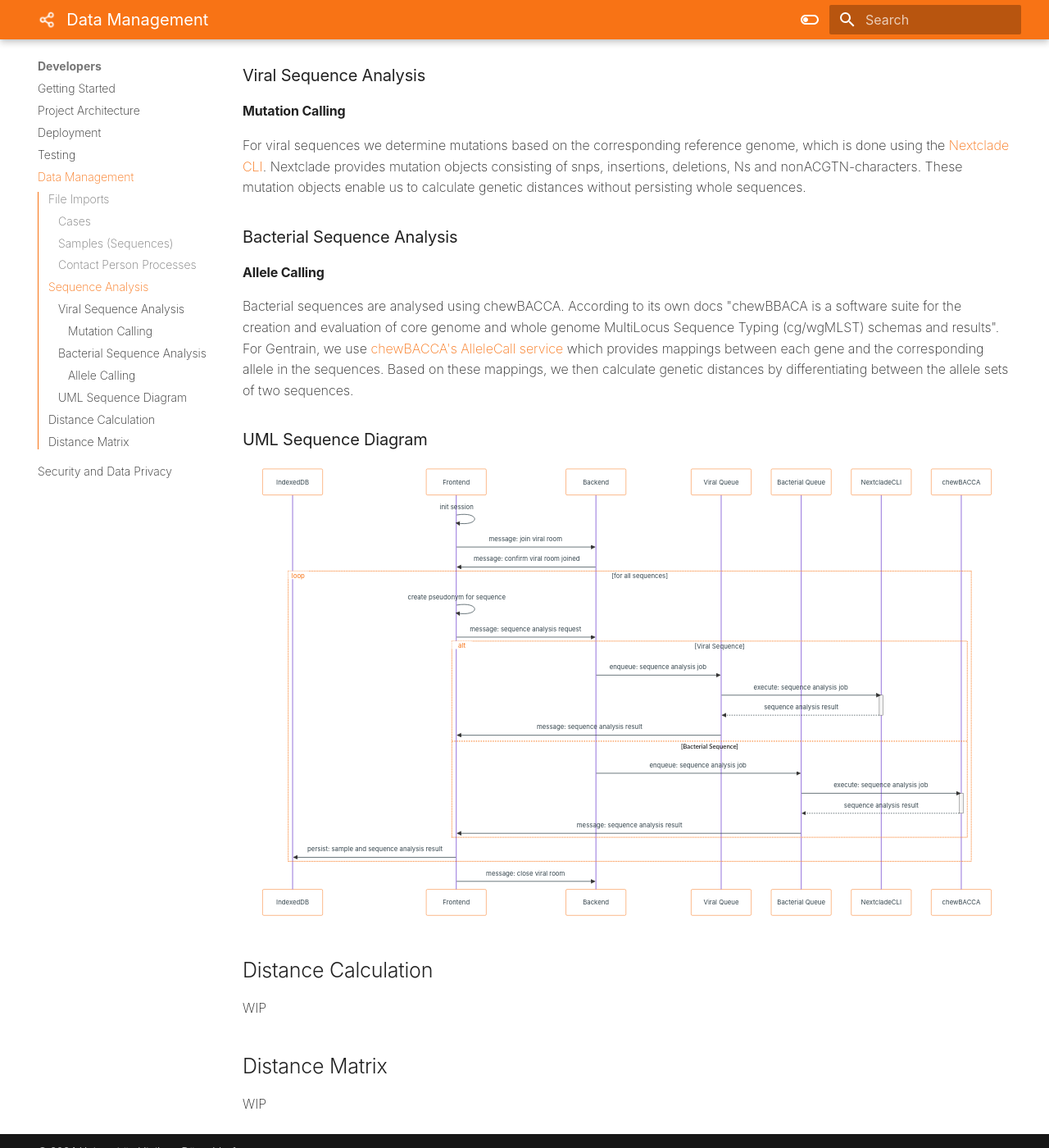
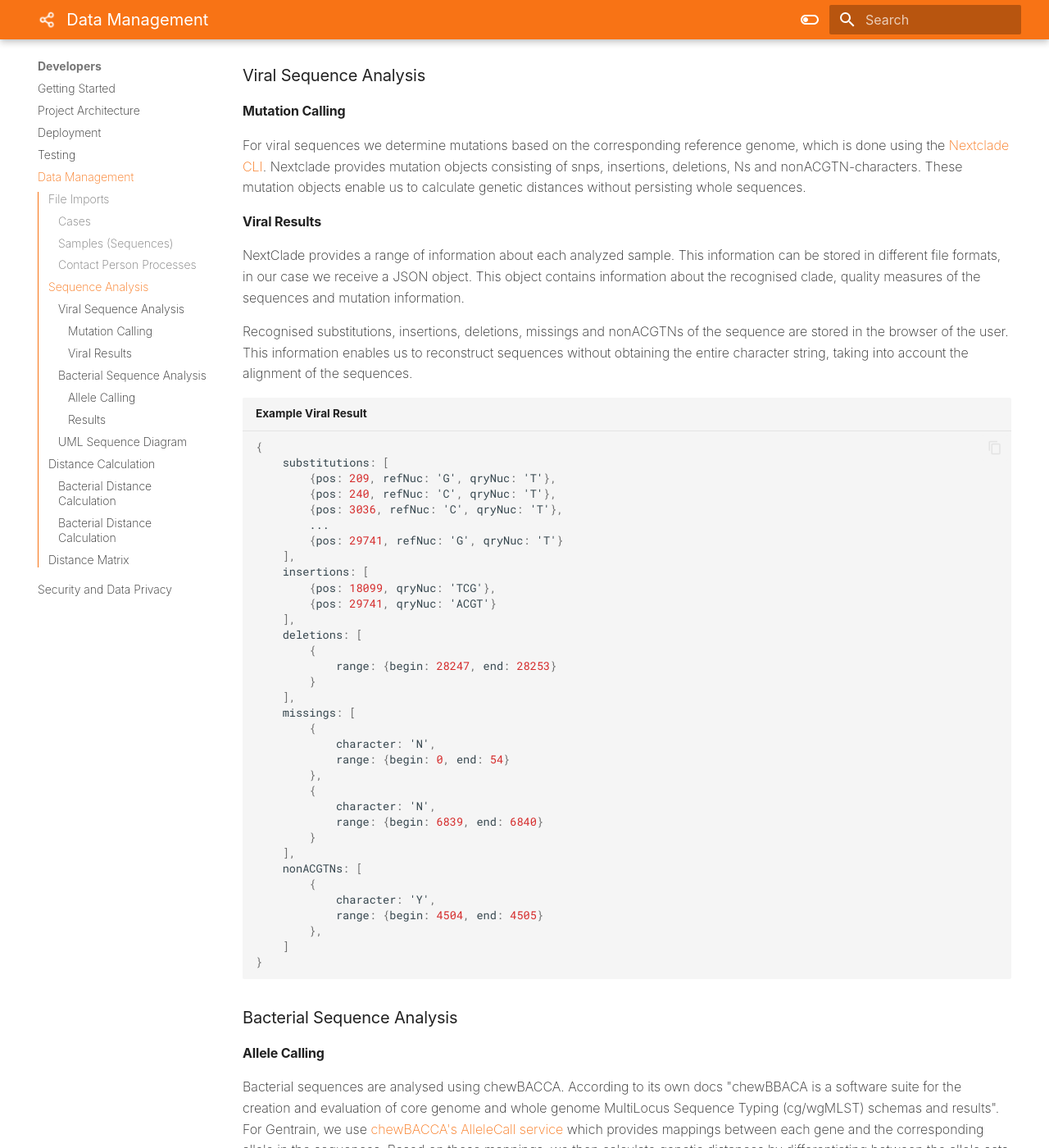
Before and after one commit to DiltheyLab/GENTRAIN, an MkDocs documentation site: the page built from documentation/docs/developers/data_management.md, in a window 1280 px wide and 1400 px high, scrolled down 1924 px. Shown: the whole window at 82% size. Built offline with MkDocs 1.6.1 and Material for MkDocs 9.7.7, drawn with Linux system fonts in a browser that asks for light colours; some web fonts are replaced; some of the changed text lies outside the part shown.

Commit message:
update docs

````diff
--- a/documentation/docs/developers/data_management.md
+++ b/documentation/docs/developers/data_management.md
@@ -74,6 +74,49 @@
 Nextclade provides mutation objects consisting of snps, insertions, deletions, Ns and nonACGTN-characters.
 These mutation objects enable us to calculate genetic distances without persisting whole sequences.
 
+#### Viral Results
+
+NextClade provides a range of information about each analyzed sample. This information can be stored in different file formats, in our case we receive a JSON object. This object contains information about the recognised clade, quality measures of the sequences and mutation information.
+
+Recognised substitutions, insertions, deletions, missings and nonACGTNs of the sequence are stored in the browser of the user. This information enables us to reconstruct sequences without obtaining the entire character string, taking into account the alignment of the sequences.
+
+```json title="Example Viral Result"
+{
+    substitutions: [
+        {pos: 209, refNuc: 'G', qryNuc: 'T'},
+        {pos: 240, refNuc: 'C', qryNuc: 'T'},
+        {pos: 3036, refNuc: 'C', qryNuc: 'T'},
+        ...
+        {pos: 29741, refNuc: 'G', qryNuc: 'T'}
+    ],
+    insertions: [
+        {pos: 18099, qryNuc: 'TCG'},
+        {pos: 29741, qryNuc: 'ACGT'}
+    ],
+    deletions: [
+        {
+            range: {begin: 28247, end: 28253}
+        }
+    ],
+    missings: [
+        {
+            character: 'N',
+            range: {begin: 0, end: 54}
+        },
+        {
+            character: 'N',
+            range: {begin: 6839, end: 6840}
+        }
+    ],
+    nonACGTNs: [
+        {
+            character: 'Y',
+            range: {begin: 4504, end: 4505}
+        },
+    ]
+}
+```
+
 ### Bacterial Sequence Analysis
 
 #### Allele Calling
@@ -86,6 +129,20 @@
 which provides mappings between each gene and the corresponding
 allele in the sequences. Based on these mappings, we then calculate genetic distances by differentiating between the
 allele sets of two sequences.
+
+#### Results
+
+Bacterial sequence analyses result in mappings between genes and allele sequences of the corresponding sample (Gene Id: Allele Sequence). In addition, these allele sequences are hashed to minify sequence length and ensure scheme independence.
+
+```json title="Example Bacterial Result"
+{
+    SAUR0001: "d3627b0e335350fc61d130d50e6516b2",
+    SAUR0002: "34d94e7230113031e160b5880f0ed5af",
+    SAUR0003: "ddf68eaae82c14021c4f44f73ac0789f",
+    ...
+    SAUR3016: "e25053695fa8a872d478c73aba78c26a"
+}
+```
 
 ### UML Sequence Diagram
 
@@ -126,7 +183,35 @@
 
 ## Distance Calculation
 
-WIP
+This step aims to determine a distance between the individual samples of the imported data.
+
+### Bacterial Distance Calculation
+
+For bacterial samples, this process is quite trivial, as only the allele hashes per gene need to be compared. Different allele hashes lead to a distance increment of 1, while the distance value is not increased if the allele of one sample could not be determined by chewBACCA.
+
+```mermaid
+flowchart LR
+    A[distance=0] --> B
+
+    B[i=0] --> C{i < alleleHashes.length}
+
+    C -->|Yes| D{one allele is undetermined}
+    D -->|Yes| G
+    D -->|No| E{alleles are equal}
+    E -->|Yes| G
+    E -->|No| F[distance++]
+    F --> G
+    G[i++] --> C
+    C -->|No| H@{ shape: lean-r, label: "distance" }
+
+```
+
+### Bacterial Distance Calculation
+
+The viral distance for two results of the viral sequence analysis is calculated in two steps.
+
+1. Sequences must be reconstructed. These reconstructions differ depending on the sequence with which the individual sequences are compared.
+2. Reconstructed sequences are compared against each other and a distance is obtained.
 
 ## Distance Matrix
 
````
